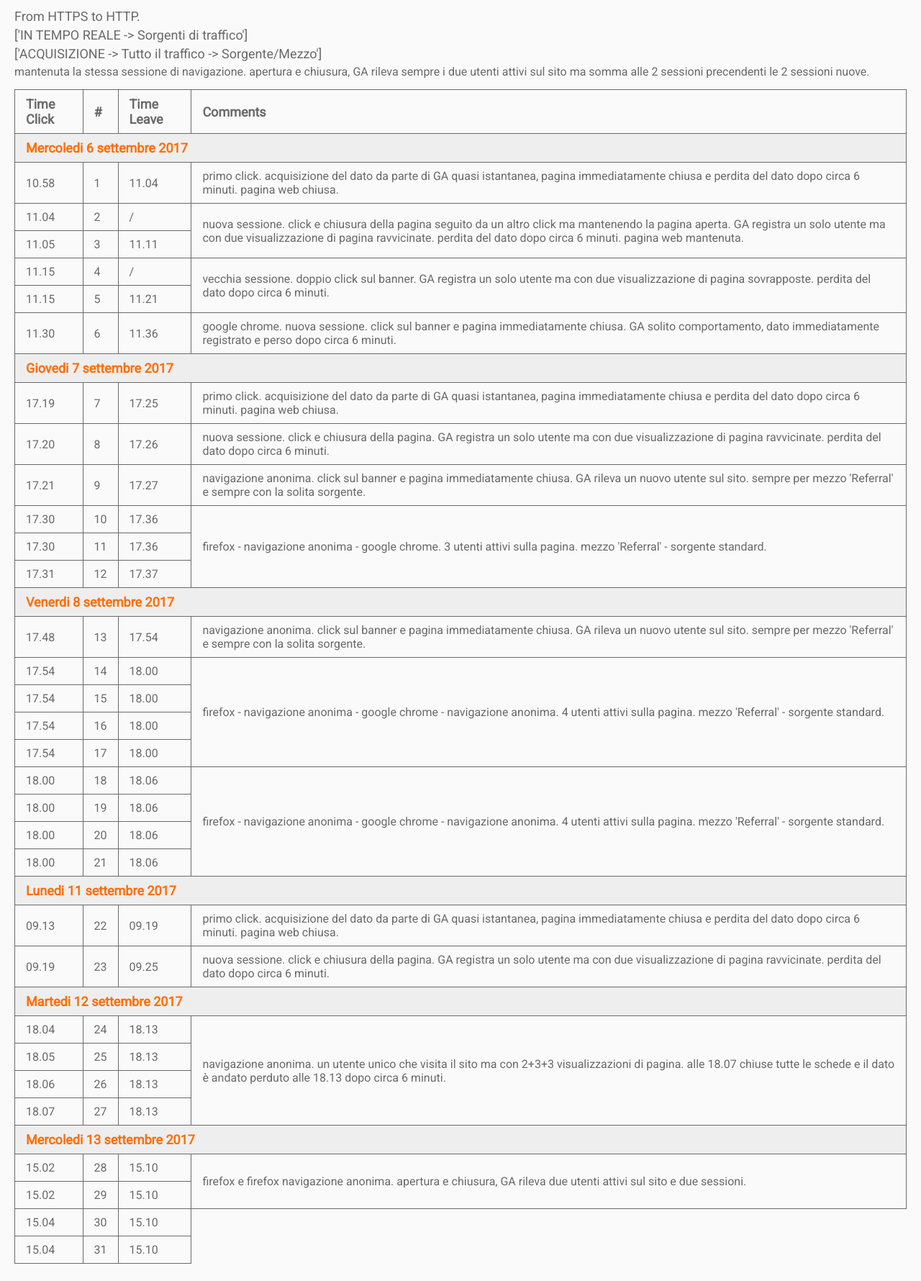
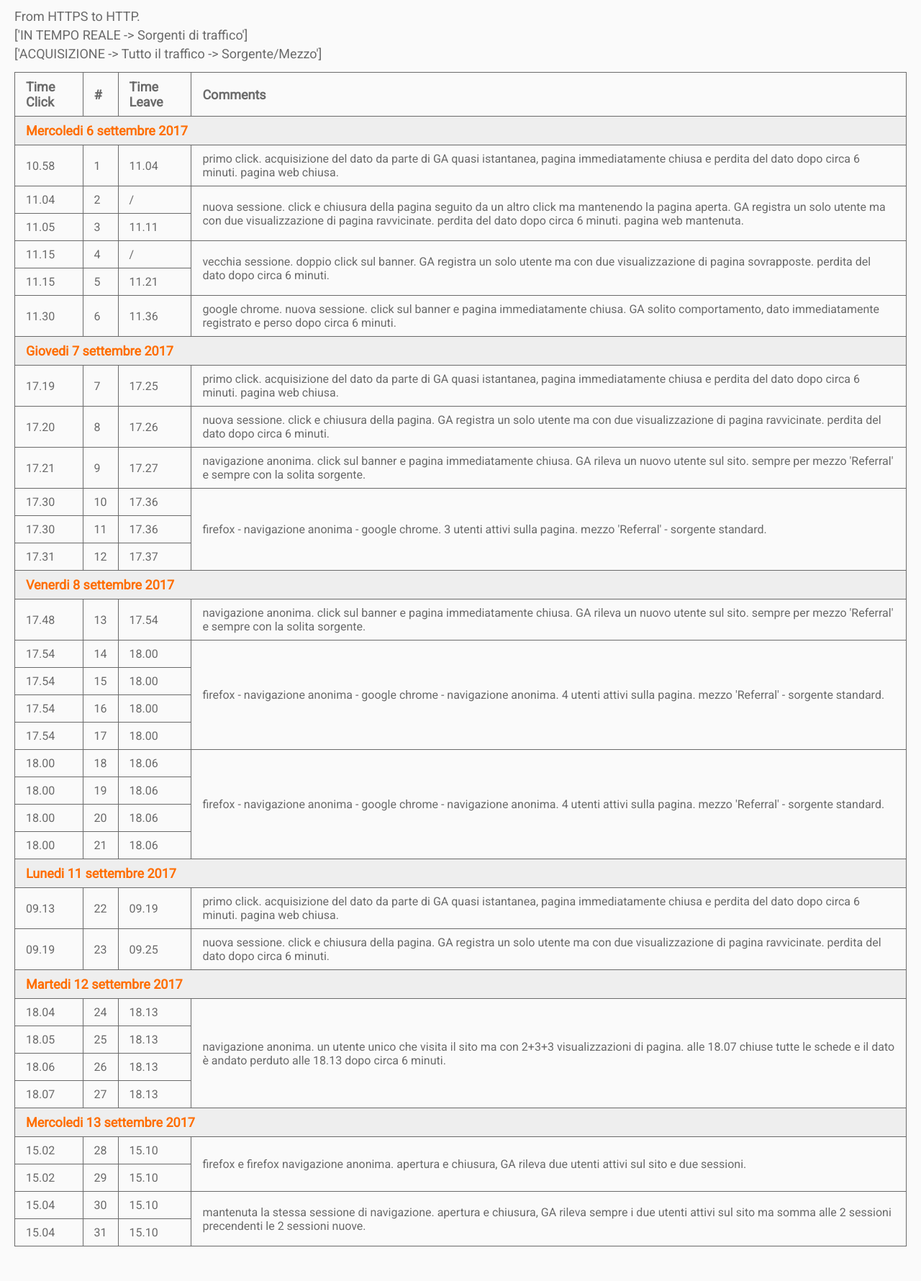
Before and after one commit to hornetti/report-ga, a plain HTML site: page index.html in a window 1280 px wide. Shown: the part 72-1852 px from the top of the page at 72% size. Drawn offline with Linux system fonts and the light colour scheme.

Commit message:
fixed table

```diff
--- a/index.html
+++ b/index.html
@@ -199,7 +199,7 @@
             <td>15.04</td>
             <td>30</td>
             <td>15.10</td>
-            <tdtd rowspan="2">mantenuta la stessa sessione di navigazione. apertura e chiusura, GA rileva sempre i due utenti attivi sul sito ma somma alle 2 sessioni precendenti le 2 sessioni nuove.</td>
+            <td rowspan="2">mantenuta la stessa sessione di navigazione. apertura e chiusura, GA rileva sempre i due utenti attivi sul sito ma somma alle 2 sessioni precendenti le 2 sessioni nuove.</td>
         </tr>
         <tr>
             <td>15.04</td>
```
